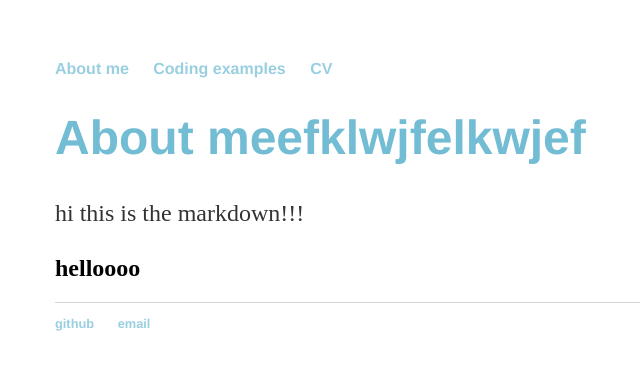
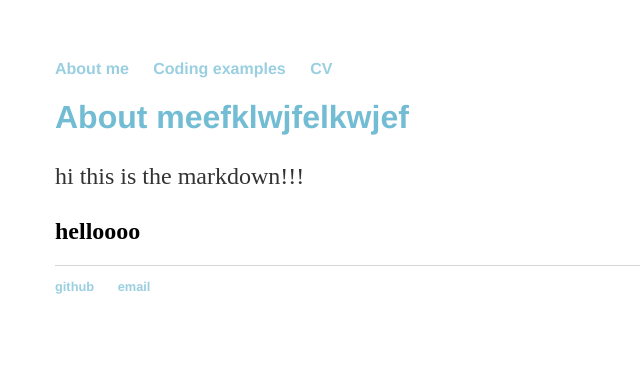
Before and after one commit to lena-kilian/lena-kilian.github.io, a Jekyll site: the page built from index.md, in a window 1280 px wide. Shown: the top 370 px of the page, without its empty margins (137-777 px from the left). Built offline with Jekyll 4.4.1, drawn with Linux system fonts in a browser that asks for light colours; our own code applies the rules of GitHub Pages for plain Markdown files.

Commit message:
Update main.css

```diff
--- a/css/main.css
+++ b/css/main.css
@@ -17,10 +17,10 @@
     color: #99cfe0;
 }
 a:hover {
-    text-decoration: color: #b3c2c6;
+    text-decoration: bold;
 }
 h1 {
-    font-size: 3em;
+    font-size: 2em;
     font-family:'Helvetica', 'Arial', 'Sans-Serif';
     color: #72bcd4;
 }
```
